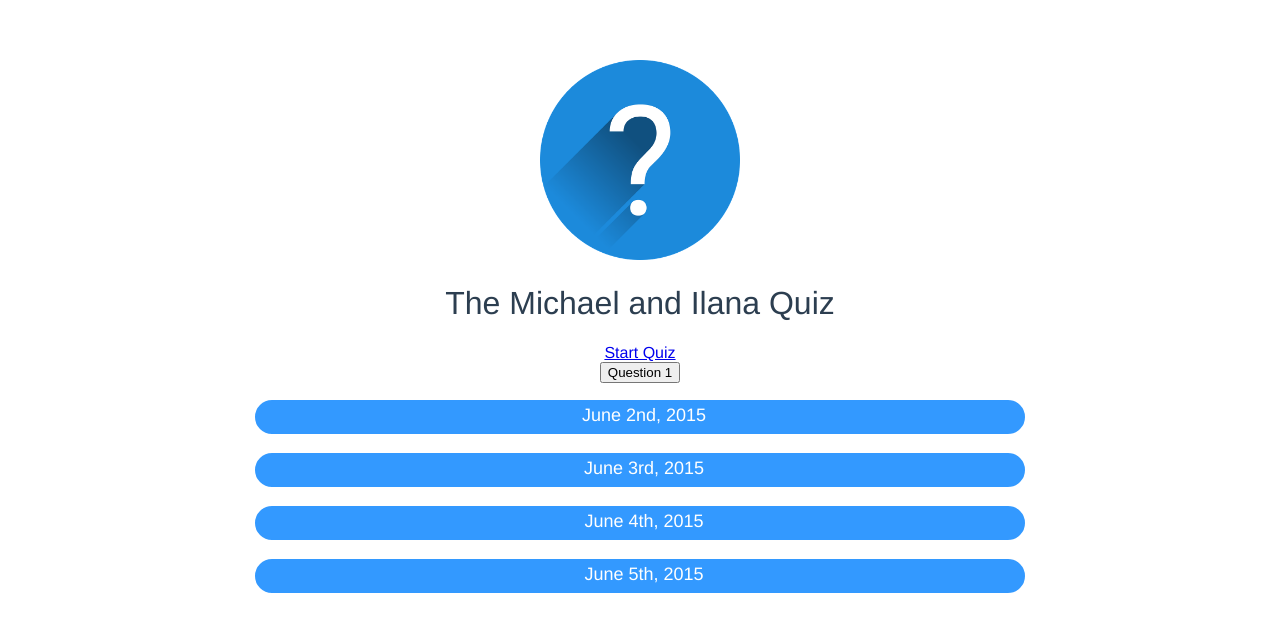
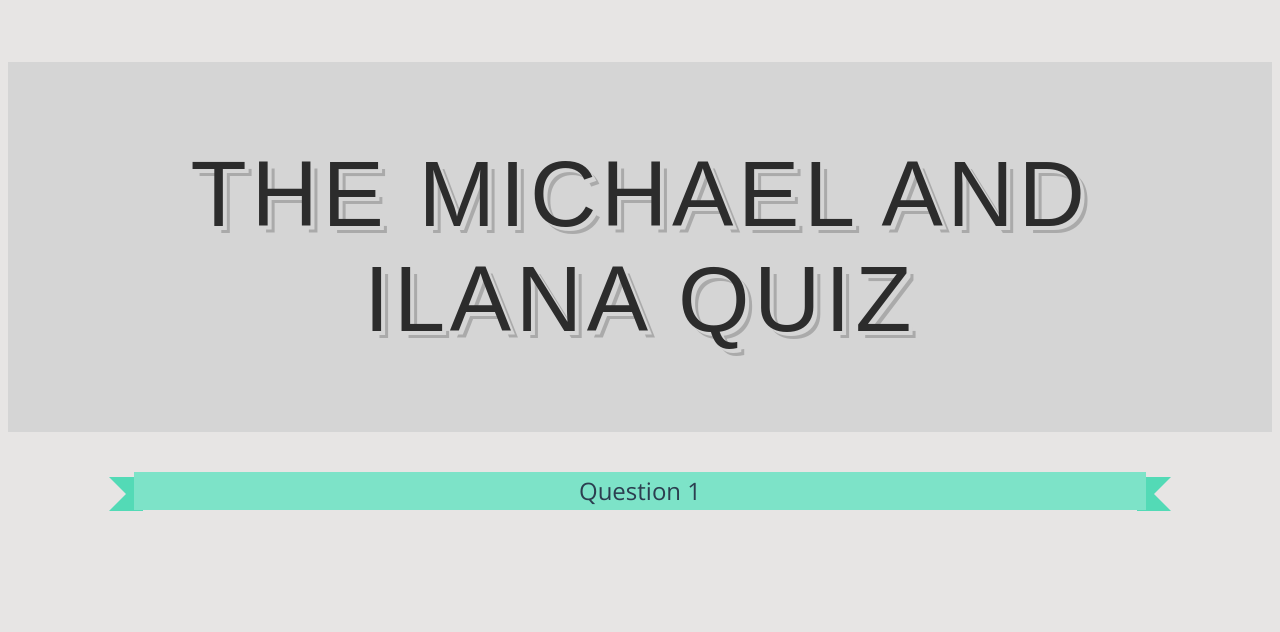
Before and after one commit to mlavina/milana, a Vue app: page /#/question/0 in a window 1280 px wide. Shown: the top 632 px of the page. Built offline with nearby package versions, Linux system fonts and the light colour scheme.

Commit message:
feat(css): added CSS styling

```diff
--- a/src/App.vue
+++ b/src/App.vue
@@ -1,8 +1,6 @@
 <template>
   <div id="app">
-    <img width="200" height="200" src="./assets/questionMark.png">
     <hello></hello>
-    <router-link to="/question/0">Start Quiz</router-link>
     <transition name="slide-fade">
       <router-view></router-view>
     </transition>
@@ -18,6 +16,9 @@ export default {
   components: {
     Hello,
     Question,
+  },
+  data() {
+    return { startQuiz: true };
   },
 };
 </script>
@@ -38,4 +39,8 @@ export default {
   transform: translateX(10px);
   opacity: 0;
 }
+
+body{
+  background-color: #e7e5e4;
+}
 </style>
--- a/src/assets/questions.js
+++ b/src/assets/questions.js
@@ -191,4 +191,16 @@ export default [
     ],
     answer: 1,
   },
+  {
+    questionNum: 17,
+    title: 'When Michael asked Ilana to marry him, what did she say?',
+    url: 'https://www.youtube.com/embed/PvUz6KlE0Uc',
+    options: [
+      'Yes',
+      'Yes',
+      'Yes',
+      'Yes',
+    ],
+    answer: 1,
+  },
 ];
--- a/src/components/Hello.vue
+++ b/src/components/Hello.vue
@@ -1,6 +1,6 @@
 <template>
   <div class="hello">
-    <h1>{{ msg }}</h1>
+    <h1 class="elegantshadow">{{ msg }}</h1>
   </div>
 </template>
 
@@ -17,21 +17,22 @@ export default {
 
 <!-- Add "scoped" attribute to limit CSS to this component only -->
 <style scoped>
-h1, h2 {
-  font-weight: normal;
+h1.elegantshadow {
+  color: #2c2c2c;
+  background-color: #d5d5d5;
+  letter-spacing: .05em;
+  text-shadow: 4px 4px 0px #d5d5d5, 7px 7px 0px rgba(0, 0, 0, 0.2);
 }
 
-ul {
-  list-style-type: none;
-  padding: 0;
+h1 {
+  font-family: "Avant Garde", Avantgarde, "Century Gothic", CenturyGothic, "AppleGothic", sans-serif;
+  font-size: 92px;
+  padding: 80px 50px;
+  text-align: center;
+  text-transform: uppercase;
+  text-rendering: optimizeLegibility;
+  margin-bottom:40px;
+
 }
 
-li {
-  display: inline-block;
-  margin: 0 10px;
-}
-
-a {
-  color: #42b983;
-}
 </style>
--- a/src/components/Modal.vue
+++ b/src/components/Modal.vue
@@ -19,7 +19,7 @@
           <div class="modal-footer">
             <slot name="footer">
               <button class="modal-default-button" @click="$emit('close')">
-                OK
+                Close
               </button>
             </slot>
           </div>
@@ -37,7 +37,7 @@
     },
   };
 </script>
-<style scoped>
+<style>
   .modal-mask {
     position: fixed;
     z-index: 9998;
@@ -57,6 +57,7 @@
 
   .modal-container {
     width: 600px;
+    height: 500px;
     margin: 0px auto;
     padding: 20px 30px;
     background-color: #fff;
--- a/src/components/Question.vue
+++ b/src/components/Question.vue
@@ -1,11 +1,13 @@
 <template>
-  <div :key="questionNum">
-    <button @click="showQuestion = true" > Question {{ questionNum }} </button>
-    <modal v-if="showQuestion" @close="showQuestion = false" class="question-text">
-      <div slot="header">{{ title }}</div>
+  <div >
+    <aside class='ribbon' @click="showQuestion = true" >Question {{ questionNum }} </aside>
+    <modal v-show="showQuestion" @close="modalClosed()" class="question-text">
+      <h2 slot="header">{{ title }}</h2>
       <iframe slot="body" width="560" height="315" :src="url" frameborder="0" allowfullscreen></iframe>
     </modal>
-    <div v-for="option in options" @click="nextQuestion()" class="option">{{ option }}</div>
+    <div :key="questionNum" v-show="showAnswers" v-for="option in options" @click="nextQuestion()" class="option">
+      {{ option }}
+    </div>
   </div>
 </template>
 <script>
@@ -22,6 +24,7 @@
         answer: questions[this.$route.params.num].answer,
         title: questions[this.$route.params.num].title,
         showQuestion: false,
+        showAnswers: false,
       };
     },
     watch: {
@@ -31,6 +34,8 @@
         this.options = questions[to.params.num].options;
         this.answer = questions[to.params.num].answer;
         this.title = questions[to.params.num].title;
+        this.showQuestion = false;
+        this.showAnswers = false;
       },
     },
     components: {
@@ -39,12 +44,21 @@
     methods: {
       nextQuestion() {
         const nextQuestionNum = parseInt(this.$route.params.num, 10) + 1;
-        this.$router.replace({ path: `${nextQuestionNum}` });
+        this.$router.push({ path: `${nextQuestionNum}` });
+      },
+      modalClosed() {
+        this.showQuestion = false;
+        this.showAnswers = true;
       },
     },
   };
 </script>
 <style>
+@import url(http://fonts.googleapis.com/css?family=Open+Sans);
+body{
+  font-family: Open Sans, sans-serif;
+}
+
 .option{
   width:60%;
   height:30px;
@@ -61,10 +75,73 @@
   border-radius: 25px;
   line-height: 150%;
   flex: 1 100%;
+  font-family: Open Sans, sans-serif;
 }
 
 .option:hover{
     border:#FC0 solid 2px;
     color:#FC0;
 }
+.modal-default-button {
+  font-family: Open Sans, sans-serif;
+  color: #ffffff;
+  font-size: 20px;
+  background: #3498db;
+  padding: 10px 20px 10px 20px;
+  text-decoration: none;
+  width:100%
+}
+
+.modal-default-button:hover {
+    border:#FC0 solid 2px;
+    color:#FC0;
+}
+h1, h2 {
+  font-weight: normal;
+}
+
+aside {
+  margin-bottom: 20px 0;
+  margin-left: auto;
+  margin-right: auto;
+  line-height: 38px;
+  position: relative;
+  cursor: pointer;
+  user-select: none;
+  width: 80%;
+  font-family: Open Sans, sans-serif;
+  font-size:24px
+}
+aside:hover {
+  top: -1px;
+}
+aside:active {
+  top: 1px;
+}
+aside.ribbon {
+  background-color: #7DE3C8;
+}
+aside.ribbon:before, aside.ribbon:after {
+  top: 5px;
+  z-index: -10;
+}
+aside.ribbon:before {
+  border-color: #53dab6 #53dab6 #53dab6 transparent;
+  left: -25px;
+  border-width: 17px;
+}
+aside.ribbon:after {
+  border-color: #53dab6 transparent #53dab6 #53dab6;
+  right: -25px;
+  border-width: 17px;
+}
+
+aside:before, aside:after {
+  content: '';
+  position: absolute;
+  height: 0;
+  width: 0;
+  border-style: solid;
+  border-width: 0;
+}
 </style>
--- a/src/main.js
+++ b/src/main.js
@@ -9,6 +9,7 @@ Vue.use(VueRouter);
 
 const routes = [
   { path: '/question/:num', component: Question },
+  { path: '/', redirect: '/question/0' },
 ];
 
 const router = new VueRouter({
```
